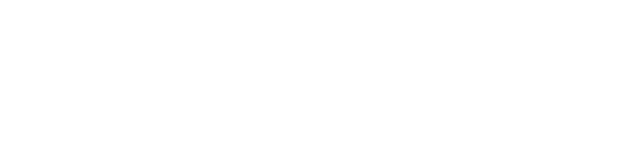
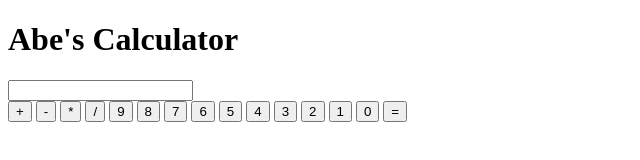
Before and after one commit to ga-wdi-exercises/js-calculator, a plain HTML site: page index.html in a window 1280 px wide. Shown: the whole page, without its empty margins (0-640 px from the left). Drawn offline with Linux system fonts and the light colour scheme.

Commit message:
abe's answers

```diff
--- a/index.html
+++ b/index.html
@@ -1,10 +1,39 @@
 <!DOCTYPE html>
 <html>
-  <head>
-    <meta charset="utf-8">
-    <title>js-calc</title>
-  </head>
-  <body>
-    <script src="calculator.js" charset="utf-8"></script>
-  </body>
+ <head>
+   <meta charset="utf-8">
+   <title> Abe's Calculator </title>
+   <script src="calculator.js" charset="utf-8"></script>
+ </head>
+
+ <body>
+   <h1> Abe's Calculator </h1>
+   <form name=calcform>
+   <input type=text name=txt1> <br>
+
+
+   <input type=button name=btnAdd value=+ onclick="displynum(btnAdd.value)">
+   <input type=button name=btnSub value=- onclick="displynum(btnSub.value)">
+   <input type=button name=btnMul value=* onclick="displynum(btnMul.value)">
+   <input type=button name=btnDiv value=/ onclick="displynum(btnDiv.value)">
+
+   <input type=button name=btn9 value=9 onclick="displynum(btn9.value)">
+   <input type=button name=btn8 value=8 onclick="displynum(btn8.value)">
+   <input type=button name=btn7 value=7 onclick="displynum(btn7.value)">
+   <input type=button name=btn6 value=6 onclick="displynum(btn6.value)">
+   <input type=button name=btn5 value=5 onclick="displynum(btn5.value)">
+   <input type=button name=btn4 value=4 onclick="displynum(btn4.value)">
+   <input type=button name=btn3 value=3 onclick="displynum(btn3.value)">
+   <input type=button name=btn2 value=2 onclick="displynum(btn2.value)">
+   <input type=button name=btn1 value=1 onclick="displynum(btn1.value)">
+   <input type=button name=btn0 value=0 onclick="displynum(btn0.value)">
+
+   <input type=button name=btnEql value== onclick="txt1.value=eval(txt1.value)"">
+
+
+
+
+ </body>
+
+
 </html>
```
